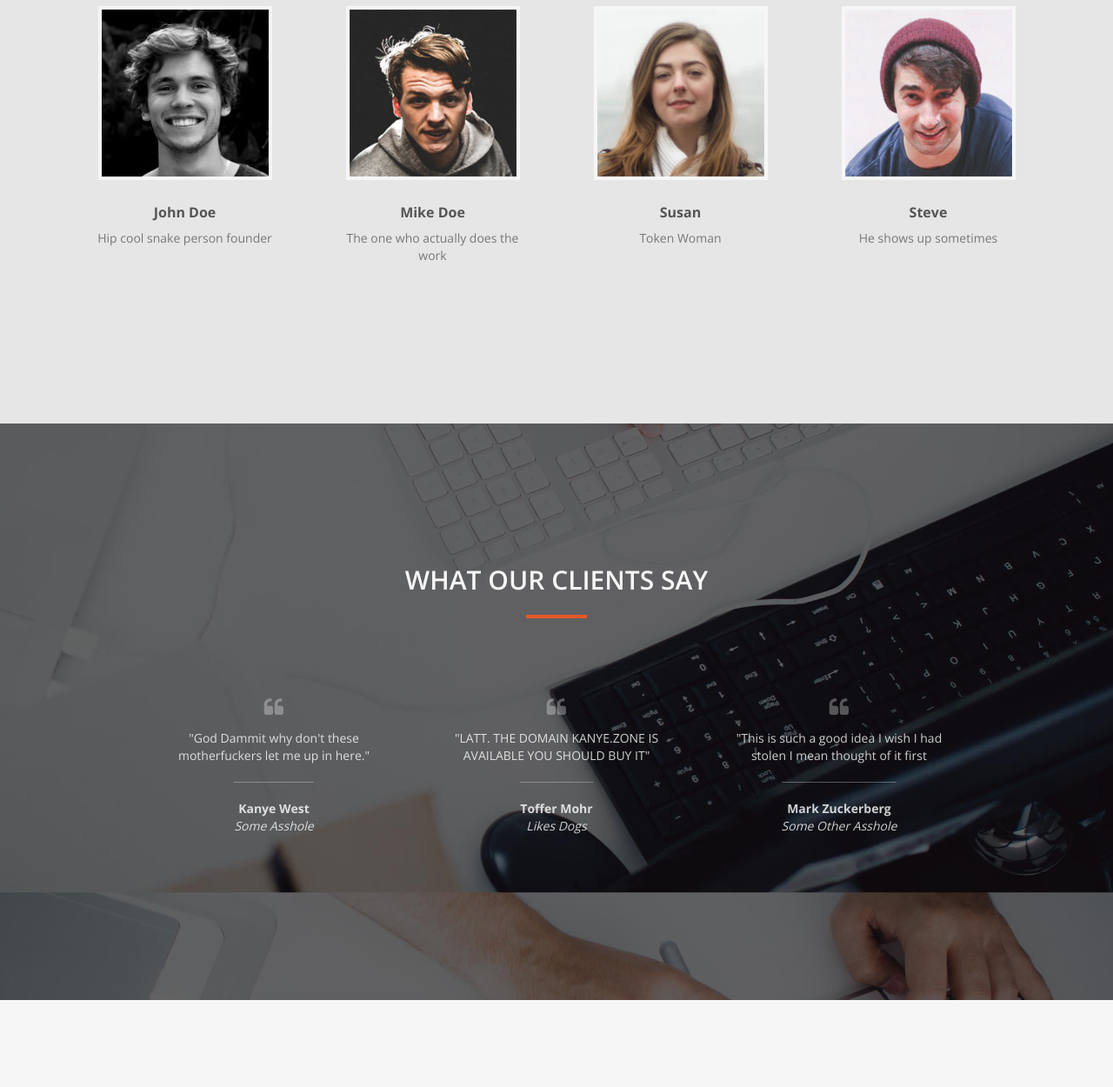
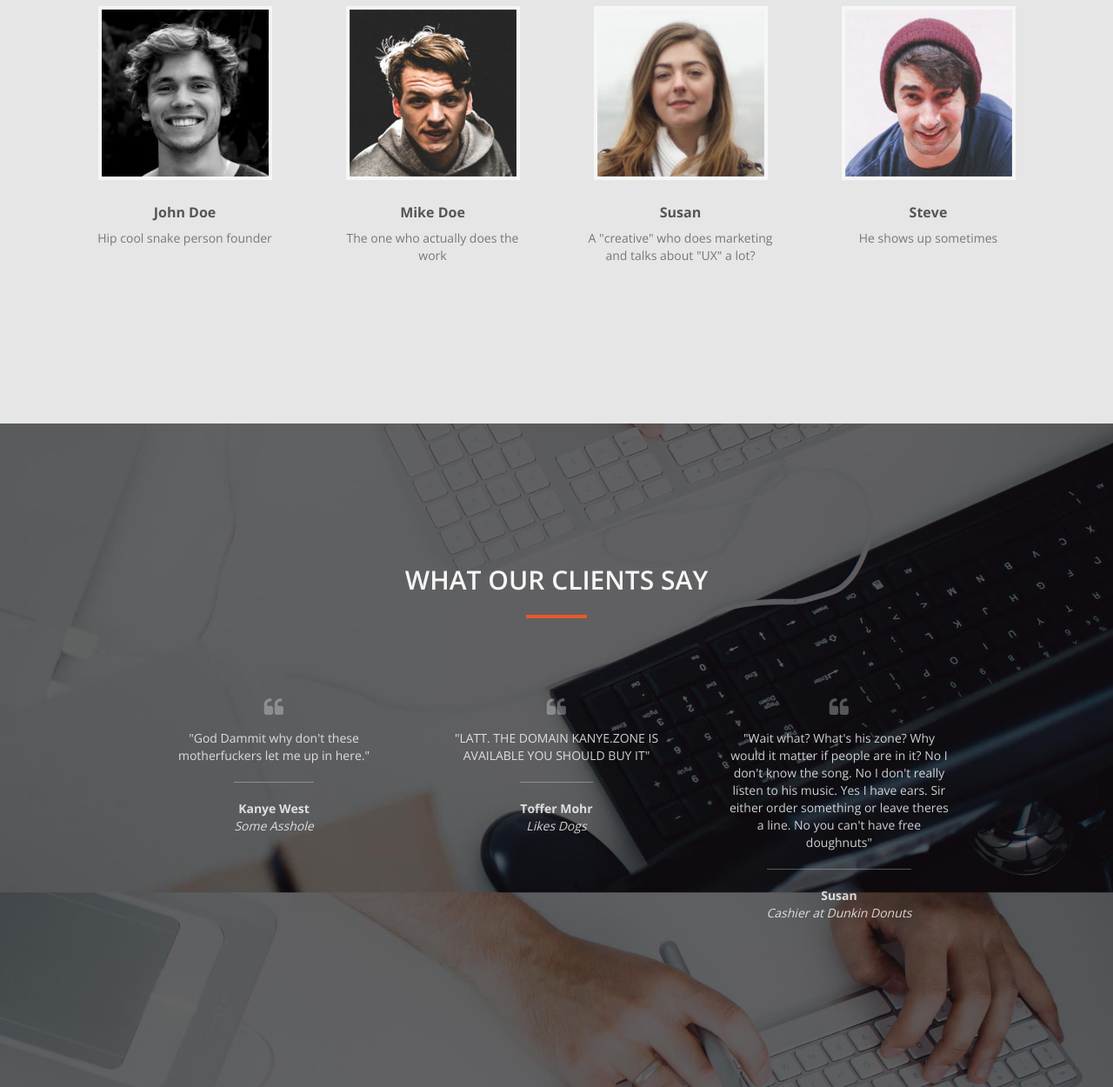
Before and after one commit to anlattner/KanyeZone, a plain HTML site: page index.html in a window 1280 px wide. Shown: the part 3686-4936 px from the top of the page at 87% size. Drawn offline with nearby package versions, Linux system fonts and the light colour scheme.

Commit message:
Update index.html

```diff
--- a/index.html
+++ b/index.html
@@ -301,7 +301,7 @@
         <div class="thumbnail"> <img src="img/team/03.jpg" alt="..." class="img-thumbnail team-img">
           <div class="caption">
             <h3>Susan</h3>
-            <p>Token Woman</p>
+            <p>A "creative" who does marketing and talks about "UX" a lot?</p>
           </div>
         </div>
       </div>
@@ -346,10 +346,10 @@
           </div>
           <div class="col-sm-4">
             <blockquote><i class="fa fa-quote-left"></i>
-              <p>"This is such a good idea I wish I had stolen I mean thought of it first</p>
+              <p>"Wait what? What's his zone? Why would it matter if people are in it? No I don't know the song. No I don't really listen to his music. Yes I have ears. Sir either order something or leave theres a line. No you can't have free doughnuts"</p>
               <div class="clients-name">
-                <p><strong>Mark Zuckerberg</strong><br>
-                  <em>Some Other Asshole</em></p>
+                <p><strong>Susan</strong><br>
+                  <em>Cashier at Dunkin Donuts</em></p>
               </div>
             </blockquote>
           </div>
```
